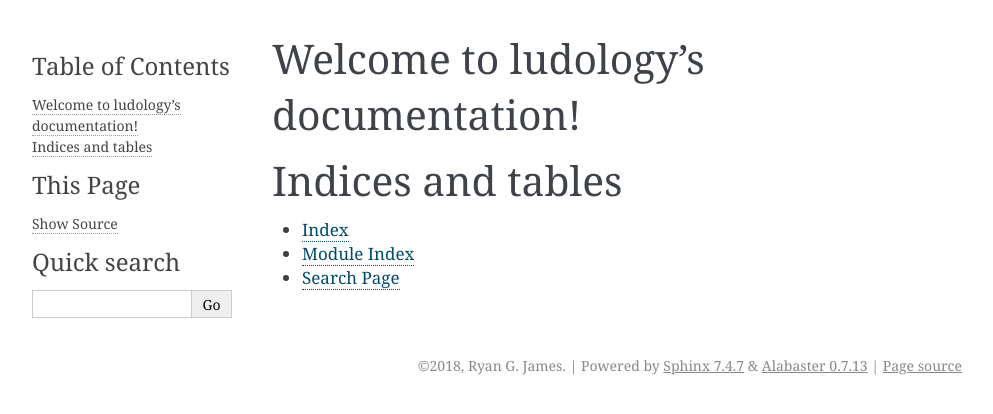
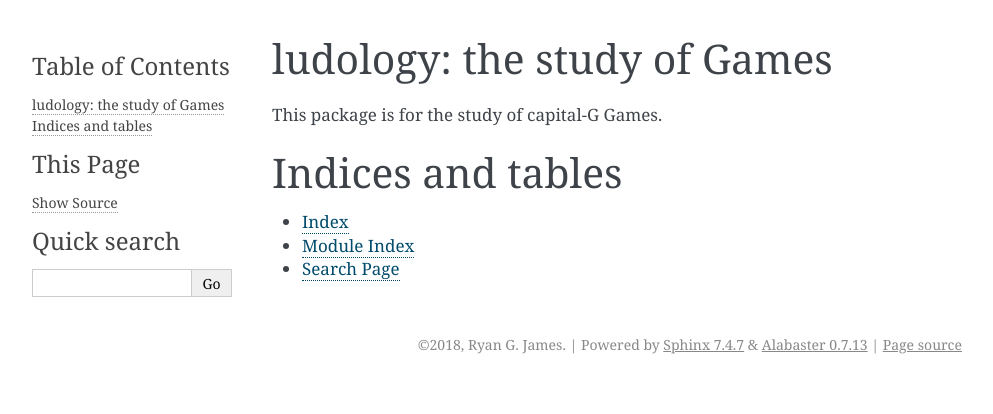
Before and after one commit to Autoplectic/ludology, a Sphinx documentation site: the page built from docs/index.rst, in a window 1280 px wide. Shown: the top 414 px of the page, without its empty margins (148-1141 px from the left). Built offline with Sphinx 7.4.7, drawn with Linux system fonts in a browser that asks for light colours.

Commit message:
add to docs

```diff
--- a/docs/index.rst
+++ b/docs/index.rst
@@ -3,8 +3,10 @@
    You can adapt this file completely to your liking, but it should at least
    contain the root `toctree` directive.
 
-Welcome to ludology's documentation!
-====================================
+ludology: the study of Games
+============================
+
+This package is for the study of capital-G Games.
 
 .. toctree::
    :maxdepth: 2
```
